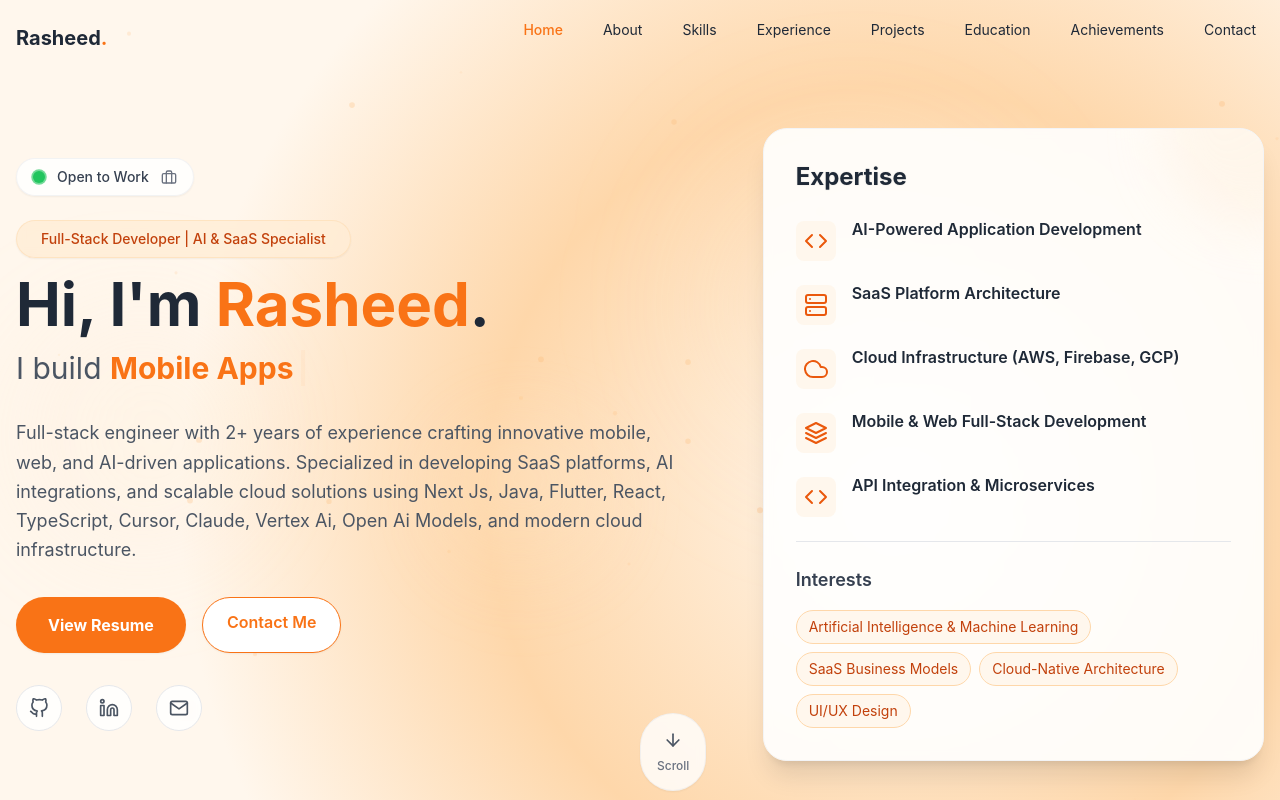
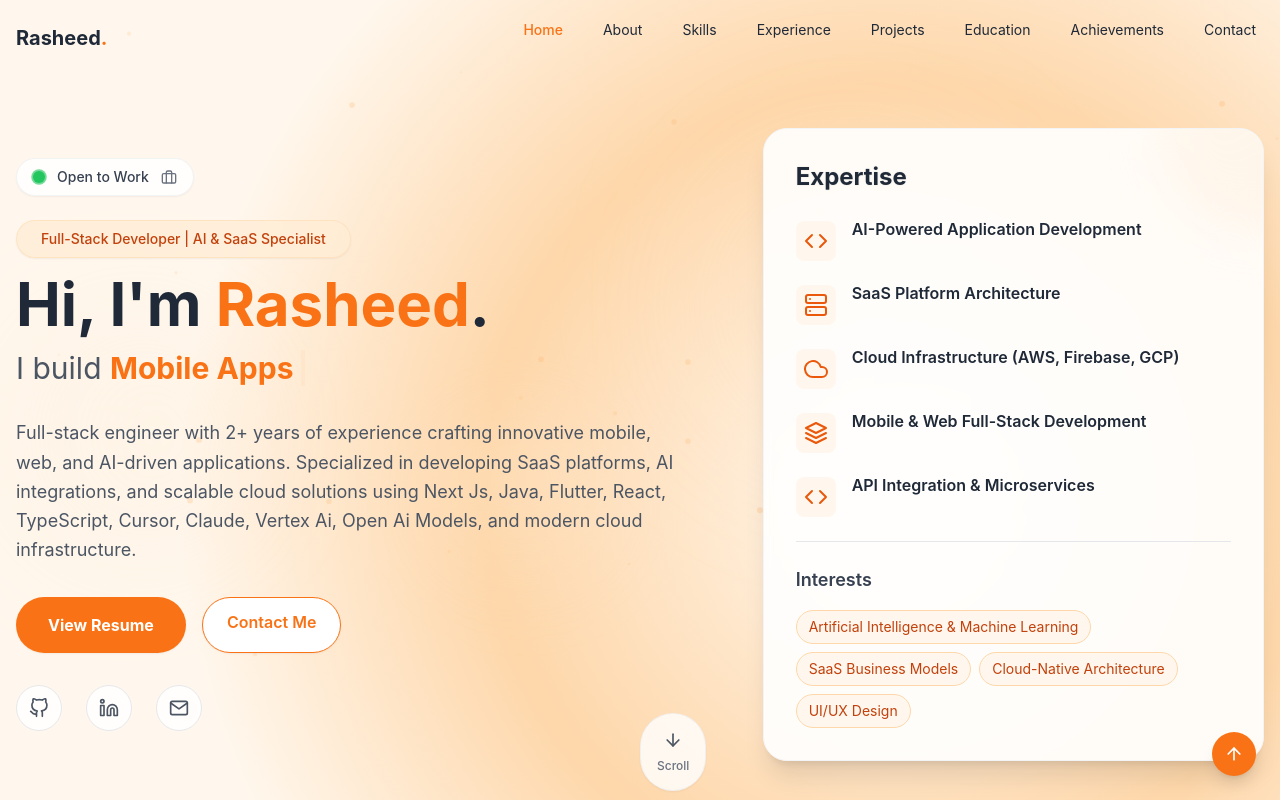
Before and after one commit to raaaaz123/portfolio, a React (Vite) app: page / in a window 1280 px wide. Shown: the top 800 px of the page. Built offline with nearby package versions, Linux system fonts and the light colour scheme.

Commit message:
fixedbuild

```diff
--- a/package.json
+++ b/package.json
@@ -20,6 +20,7 @@
   },
   "devDependencies": {
     "@eslint/js": "^9.25.0",
+    "@types/node": "^24.0.3",
     "@types/react": "^19.1.2",
     "@types/react-dom": "^19.1.2",
     "@vitejs/plugin-react": "^4.4.1",
--- a/src/components/Achievements.tsx
+++ b/src/components/Achievements.tsx
@@ -1,5 +1,5 @@
 import { motion } from 'framer-motion';
-import { FiAward, FiMapPin, FiCalendar, FiCode, FiInfo } from 'react-icons/fi';
+import { FiMapPin, FiCalendar } from 'react-icons/fi';
 import { achievements } from '../data/achievements';
 
 const Achievements = () => {
--- a/src/components/Experience.tsx
+++ b/src/components/Experience.tsx
@@ -1,6 +1,6 @@
 import { motion } from 'framer-motion';
 import { experiences } from '../data/experience';
-import { FiBriefcase, FiCalendar, FiClock, FiExternalLink } from 'react-icons/fi';
+import { FiBriefcase, FiExternalLink } from 'react-icons/fi';
 
 const Experience = () => {
   return (
--- a/src/components/Footer.tsx
+++ b/src/components/Footer.tsx
@@ -1,4 +1,5 @@
-import { FiGithub, FiLinkedin, FiMail, FiHeart } from 'react-icons/fi';
+import { motion } from 'framer-motion';
+import { FiGithub, FiLinkedin, FiMail, FiHeart, FiArrowUp } from 'react-icons/fi';
 import { personalInfo } from '../data/personalInfo';
 
 const Footer = () => {
@@ -66,12 +67,25 @@
             </nav>
             <div className="flex items-center text-gray-600 text-xs sm:text-sm text-center md:text-right">
               <p>
-                Built with <FiHeart className="inline text-primary mx-1" /> by {personalInfo.name} using React, TypeScript & Tailwind
+                © {currentYear} <FiHeart className="inline text-primary mx-1" /> by {personalInfo.name} using React, TypeScript & Tailwind
               </p>
             </div>
           </div>
         </div>
       </div>
+
+      {/* Back to top button */}
+      <motion.a
+        href="#home"
+        className="fixed bottom-6 right-6 bg-primary text-white p-3 rounded-full shadow-lg hover:bg-primary-600 transition-colors z-50"
+        whileHover={{ scale: 1.1 }}
+        whileTap={{ scale: 0.9 }}
+        initial={{ opacity: 0 }}
+        animate={{ opacity: 1 }}
+        aria-label="Back to top"
+      >
+        <FiArrowUp size={20} />
+      </motion.a>
     </footer>
   );
 };
--- a/src/components/Hero.tsx
+++ b/src/components/Hero.tsx
@@ -1,59 +1,8 @@
 import { useState, useEffect } from 'react';
-import { motion, useMotionValue, useTransform, AnimatePresence } from 'framer-motion';
+import { motion, useMotionValue, useTransform } from 'framer-motion';
 import { FiGithub, FiLinkedin, FiMail, FiArrowDown, FiCode, FiServer, FiCloud, FiLayers, FiBriefcase } from 'react-icons/fi';
 import { personalInfo } from '../data/personalInfo';
 import useAnalytics from '../hooks/usePostHog';
-
-interface FloatingElementProps {
-  children: React.ReactNode;
-  delay?: number;
-  duration?: number;
-}
-
-const FloatingElement: React.FC<FloatingElementProps> = ({ children, delay = 0, duration = 20 }) => (
-  <motion.div
-    animate={{
-      y: [0, -20, 0],
-      rotate: [0, 5, -5, 0],
-    }}
-    transition={{
-      duration: duration,
-      delay: delay,
-      repeat: Infinity,
-      ease: "easeInOut",
-    }}
-  >
-    {children}
-  </motion.div>
-);
-
-const ParticleField = () => {
-  return (
-    <div className="absolute inset-0 overflow-hidden">
-      {[...Array(50)].map((_, i) => (
-        <motion.div
-          key={i}
-          className="absolute w-1 h-1 bg-primary-300/30 rounded-full"
-          style={{
-            left: `${Math.random() * 100}%`,
-            top: `${Math.random() * 100}%`,
-          }}
-          animate={{
-            y: [0, -100, -200],
-            opacity: [0, 1, 0],
-            scale: [0, 1.5, 0],
-          }}
-          transition={{
-            duration: 3 + Math.random() * 4,
-            repeat: Infinity,
-            delay: Math.random() * 5,
-            ease: "easeOut",
-          }}
-        />
-      ))}
-    </div>
-  );
-};
 
 interface TypewriterTextProps {
   texts: string[];
@@ -97,6 +46,34 @@
         |
       </motion.span>
     </span>
+  );
+};
+
+const ParticleField = () => {
+  return (
+    <div className="absolute inset-0 overflow-hidden">
+      {[...Array(50)].map((_, i) => (
+        <motion.div
+          key={i}
+          className="absolute w-1 h-1 bg-primary-300/30 rounded-full"
+          style={{
+            left: `${Math.random() * 100}%`,
+            top: `${Math.random() * 100}%`,
+          }}
+          animate={{
+            y: [0, -100, -200],
+            opacity: [0, 1, 0],
+            scale: [0, 1.5, 0],
+          }}
+          transition={{
+            duration: 3 + Math.random() * 4,
+            repeat: Infinity,
+            delay: Math.random() * 5,
+            ease: "easeOut",
+          }}
+        />
+      ))}
+    </div>
   );
 };
 
--- a/src/components/Projects.tsx
+++ b/src/components/Projects.tsx
@@ -1,6 +1,6 @@
-import { useState, useEffect } from 'react';
+import { useState } from 'react';
 import { motion, AnimatePresence } from 'framer-motion';
-import { FiGithub, FiExternalLink, FiStar, FiLayers, FiUser, FiX, FiInfo, FiCode, FiArrowRight } from 'react-icons/fi';
+import { FiGithub, FiExternalLink, FiStar, FiLayers, FiUser, FiX, FiInfo, FiCode } from 'react-icons/fi';
 import { projects } from '../data/projects';
 import { Carousel } from 'react-responsive-carousel';
 import "react-responsive-carousel/lib/styles/carousel.min.css";
@@ -45,27 +45,9 @@
 
 const Projects = () => {
   const [selectedProject, setSelectedProject] = useState<number | null>(null);
-  const [isMobile, setIsMobile] = useState(false);
 
   // Separate featured projects
   const featuredProjects = projects.filter(project => project.featured);
-
-  // All non-featured projects
-  const regularProjects = projects.filter(project => !project.featured);
-
-  // Check if mobile view
-  useEffect(() => {
-    const checkIfMobile = () => {
-      setIsMobile(window.innerWidth < 768);
-    };
-
-    checkIfMobile();
-    window.addEventListener('resize', checkIfMobile);
-
-    return () => {
-      window.removeEventListener('resize', checkIfMobile);
-    };
-  }, []);
 
   const openProjectDetails = (projectId: number) => {
     setSelectedProject(projectId);
--- a/src/hooks/usePostHog.ts
+++ b/src/hooks/usePostHog.ts
@@ -1,4 +1,3 @@
-import posthog from 'posthog-js'
 import { usePostHog } from 'posthog-js/react'
 
 export const useAnalytics = () => {
--- a/src/main.tsx
+++ b/src/main.tsx
@@ -12,7 +12,7 @@
   // If it doesn't exist, create it
   if (!viewportMeta) {
     viewportMeta = document.createElement('meta')
-    viewportMeta.name = 'viewport'
+    viewportMeta.setAttribute('name', 'viewport')
     document.head.appendChild(viewportMeta)
   }
 
@@ -29,12 +29,12 @@
 
   if (!themeColorMeta) {
     themeColorMeta = document.createElement('meta')
-    themeColorMeta.name = 'theme-color'
+    themeColorMeta.setAttribute('name', 'theme-color')
     document.head.appendChild(themeColorMeta)
   }
 
   // Set theme color to match your primary color
-  themeColorMeta.setAttribute('content', '#6366f1') // Adjust to match your primary color
+  themeColorMeta.setAttribute('content', '#f97316') // Adjust to match your primary color
 }
 
 // Set up meta tags
--- a/vite.config.ts
+++ b/vite.config.ts
@@ -1,3 +1,4 @@
+/// <reference types="node" />
 import { defineConfig } from 'vite'
 import react from '@vitejs/plugin-react'
 
```
Also changed, not shown: 1 other file (tests, documents, lock files or other folders).
